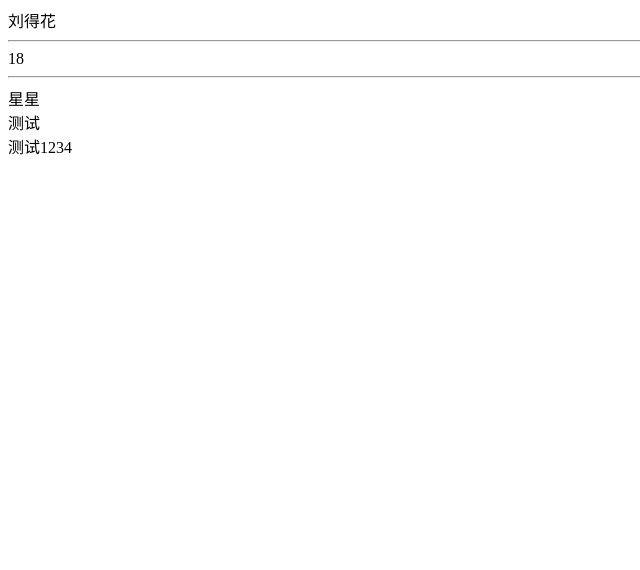
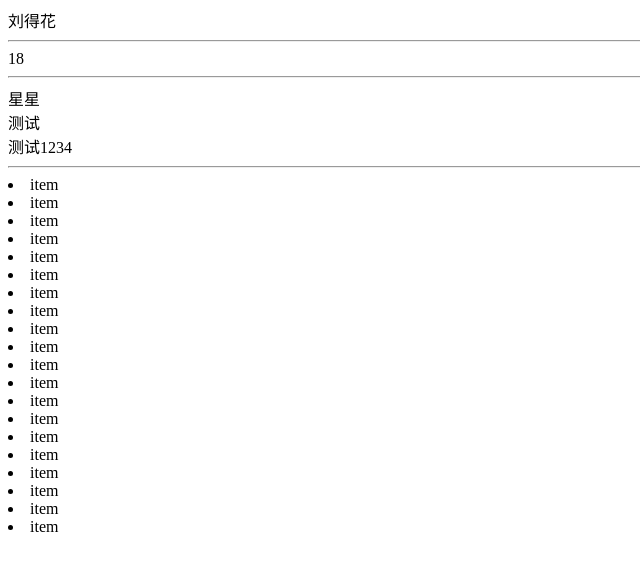
Before and after one commit to sundung/react-ts, a React (Create React App) app: page / in a window 1280 px wide. Shown: the top 570 px of the page, without its empty margins (0-640 px from the left). Built offline with nearby package versions, Linux system fonts and the light colour scheme.

Commit message:
测试循环数据

```diff
--- a/src/App.tsx
+++ b/src/App.tsx
@@ -3,6 +3,7 @@ import React, { Component } from 'react'
 import Lee from './components/Lee'
 
 import State from './components/State'
+import UserList from  './components/UserList'
 class App extends Component<any, any> {
   render() {
     return (
@@ -13,6 +14,8 @@ class App extends Component<any, any> {
           user={{ name: '星星', age: 18, sex: '男' }}
         />
         <State />
+          <hr/>
+          <UserList></UserList>
       </div>
     )
   }
--- /dev/null
+++ b/src/components/UserList.tsx
@@ -0,0 +1,36 @@
+import React, {Component} from 'react';
+
+interface IUser {
+    id:number
+    name:string
+}
+interface Istate {
+    userList:IUser[]
+}
+class UserList extends Component <any, Istate> {
+    constructor(props:any,context:any) {
+        super(props,context);
+        let userList:IUser[] = []
+        for (let i = 0; i < 20; i++) {
+            userList.push({
+                id:1,
+                name:'userList' + i
+            })
+        }
+        this.state = {
+            userList:userList
+        }
+    }
+    render() {
+        return (
+            <div>
+                {/*{this.state.userList}*/}
+                {this.state.userList.map(item => (
+                    <li key={item.id}>item</li>
+                ))}
+            </div>
+        );
+    }
+}
+
+export default UserList;
--- a/tsconfig.json
+++ b/tsconfig.json
@@ -18,7 +18,7 @@
     "resolveJsonModule": true,
     "isolatedModules": true,
     "noEmit": true,
-    "jsx": "react"
+    "jsx": "react-jsx"
   },
   "include": [
     "src"
```
